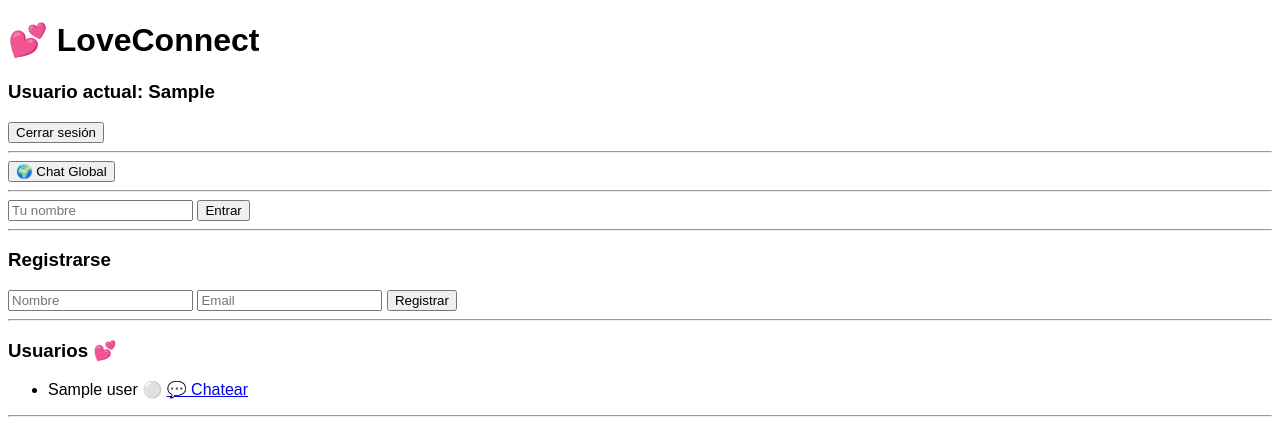
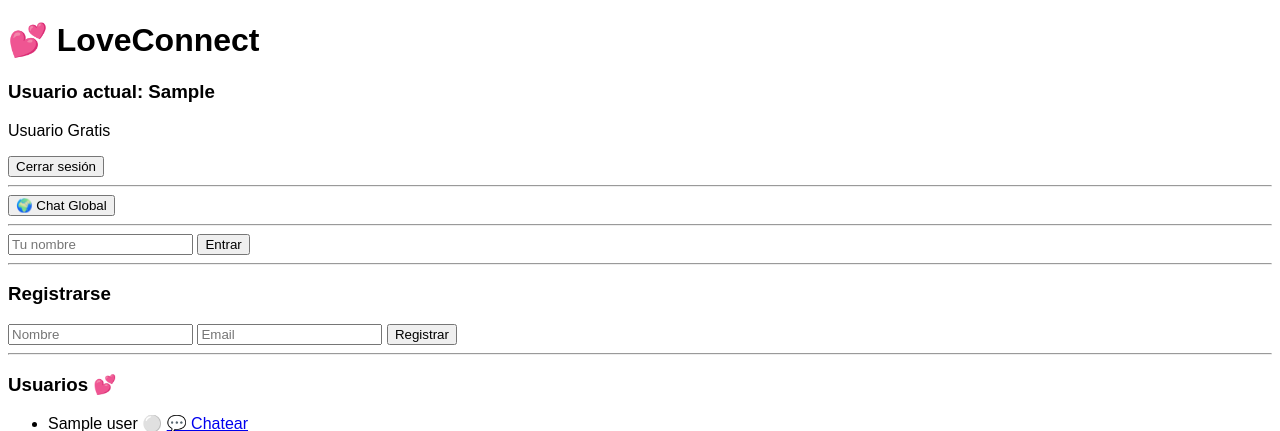
Before and after one commit to Silver6819/loveconnect-backend, a FastAPI app: template templates/index.html in a window 1280 px wide. Shown: the top 431 px of the page. Run offline with FastAPI, Linux system fonts and the light colour scheme; the template is opened without the code that fills it: most values are stand-ins (such as "Sample title", 1, 10 or a date in 2020); data that the repository does not hold is empty.

Commit message:
index.html

```diff
--- a/templates/index.html
+++ b/templates/index.html
@@ -44,6 +44,13 @@
 <h1>💕 LoveConnect</h1>
 
 <h3>Usuario actual: {{ usuario_actual }}</h3>
+
+<!-- 🔥 NUEVO: ESTADO PREMIUM -->
+{% if es_premium %}
+    <p>⭐ Usuario Premium</p>
+{% else %}
+    <p>Usuario Gratis</p>
+{% endif %}
 
 <a href="/logout">
     <button>Cerrar sesión</button>
```
